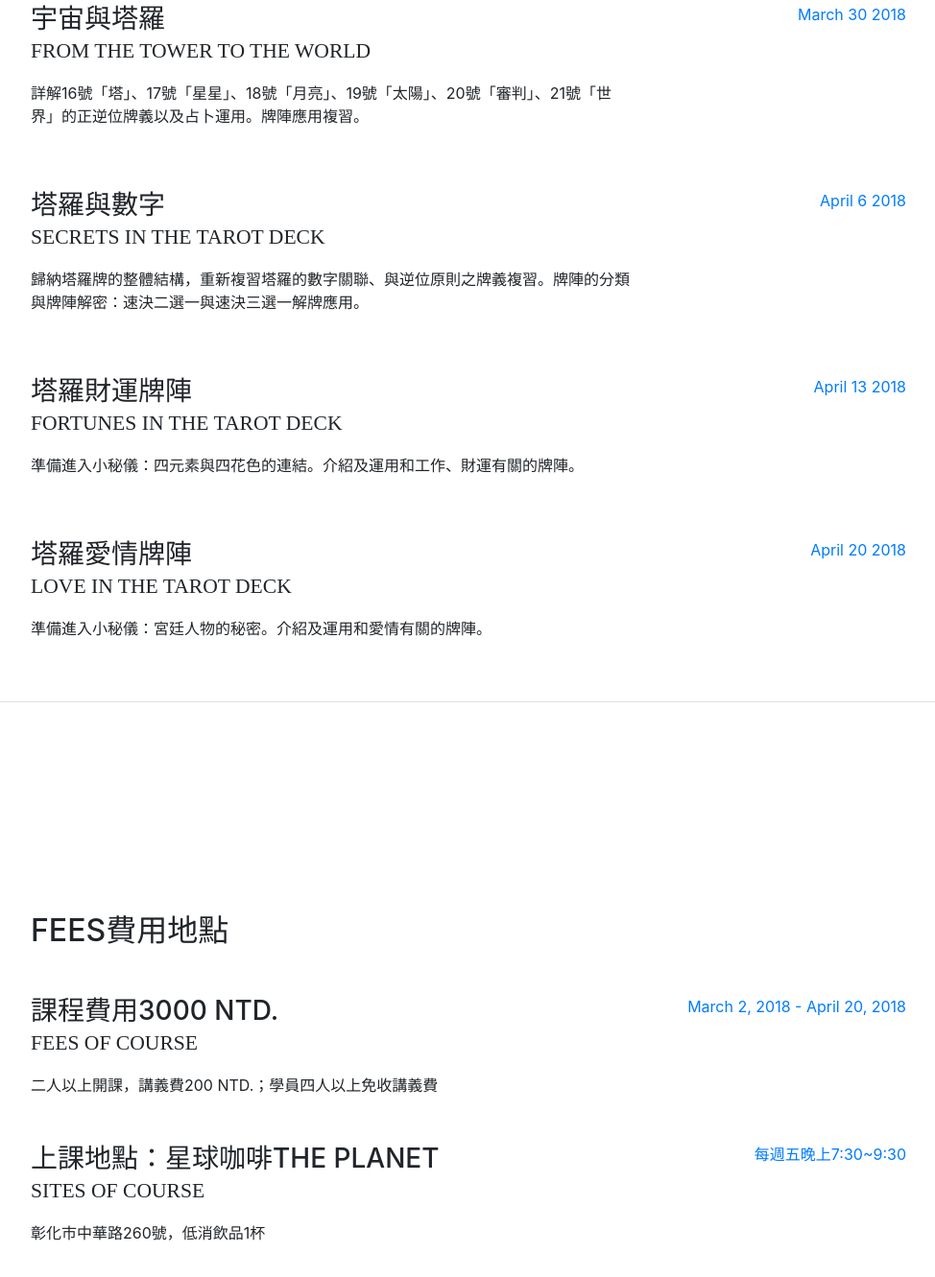
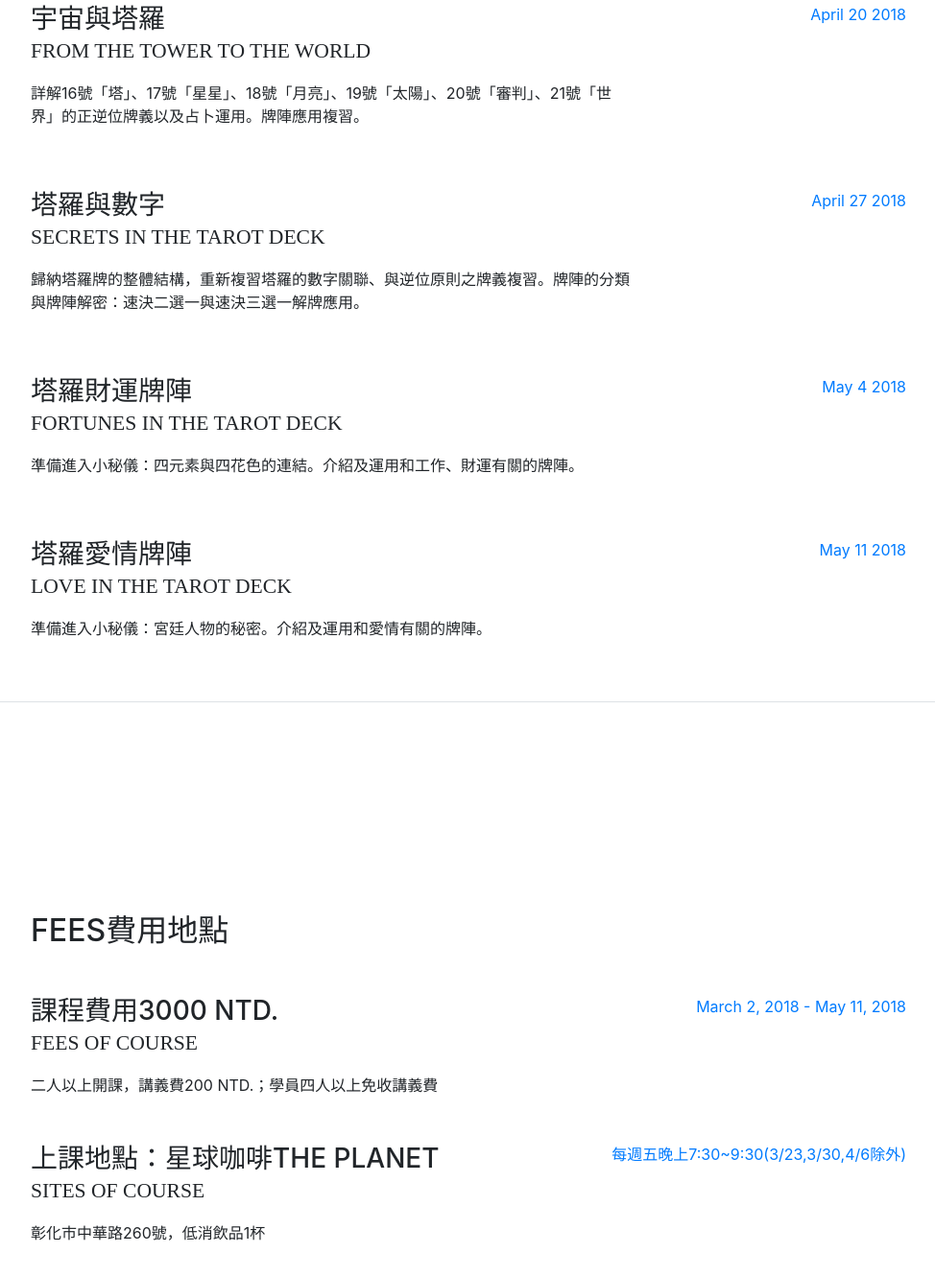
Before and after one commit to NatasaLin/tarot, a website with bundled scripts: page index.html in a window 1280 px wide. Shown: the part 1731-3062 px from the top of the page at 96% size, without its empty margins (288-1262 px from the left). Built offline with nearby package versions, Linux system fonts and the light colour scheme; a web font is replaced by a local one.

Commit message:
更改上課日期

```diff
--- a/index.html
+++ b/index.html
@@ -157,7 +157,7 @@
               <p>詳解11號「正義」、12號「吊人」、13號「死神」、14號「節制」、15號「惡魔」的正逆位牌義以及占卜運用。吉普賽十字牌陣應用練習。</p>
             </div>
             <div class="resume-date text-md-right">
-              <span class="text-primary">March 23 2018</span>
+              <span class="text-primary">April 13 2018</span>
             </div>
           </div>
 
@@ -168,7 +168,7 @@
               <p>詳解16號「塔」、17號「星星」、18號「月亮」、19號「太陽」、20號「審判」、21號「世界」的正逆位牌義以及占卜運用。牌陣應用複習。</p>
             </div>
             <div class="resume-date text-md-right">
-              <span class="text-primary">March 30 2018</span>
+              <span class="text-primary">April 20 2018</span>
             </div>
           </div>
 
@@ -179,7 +179,7 @@
               <p>歸納塔羅牌的整體結構，重新複習塔羅的數字關聯、與逆位原則之牌義複習。牌陣的分類與牌陣解密：速決二選一與速決三選一解牌應用。</p>
             </div>
             <div class="resume-date text-md-right">
-              <span class="text-primary">April 6 2018</span>
+              <span class="text-primary">April 27 2018</span>
             </div>
           </div>
 
@@ -190,7 +190,7 @@
               <p>準備進入小秘儀：四元素與四花色的連結。介紹及運用和工作、財運有關的牌陣。</p>
             </div>
             <div class="resume-date text-md-right">
-              <span class="text-primary">April 13 2018</span>
+              <span class="text-primary">May 4 2018</span>
             </div>
           </div>
 
@@ -201,7 +201,7 @@
               <p>準備進入小秘儀：宮廷人物的秘密。介紹及運用和愛情有關的牌陣。</p>
             </div>
             <div class="resume-date text-md-right">
-              <span class="text-primary">April 20 2018</span>
+              <span class="text-primary">May 11 2018</span>
             </div>
           </div>
 
@@ -221,7 +221,7 @@
 <!--              <p>GPA: 3.23</p>-->
             </div>
             <div class="resume-date text-md-right">
-              <span class="text-primary">March 2, 2018 - April 20, 2018</span>
+              <span class="text-primary">March 2, 2018 - May 11, 2018</span>
             </div>
           </div>
 
@@ -233,7 +233,7 @@
               <p>彰化市中華路260號，低消飲品1杯</p>
             </div>
             <div class="resume-date text-md-right">
-              <span class="text-primary">每週五晚上7:30~9:30</span>
+              <span class="text-primary">每週五晚上7:30~9:30(3/23,3/30,4/6除外)</span>
             </div>
           </div>
 
```
